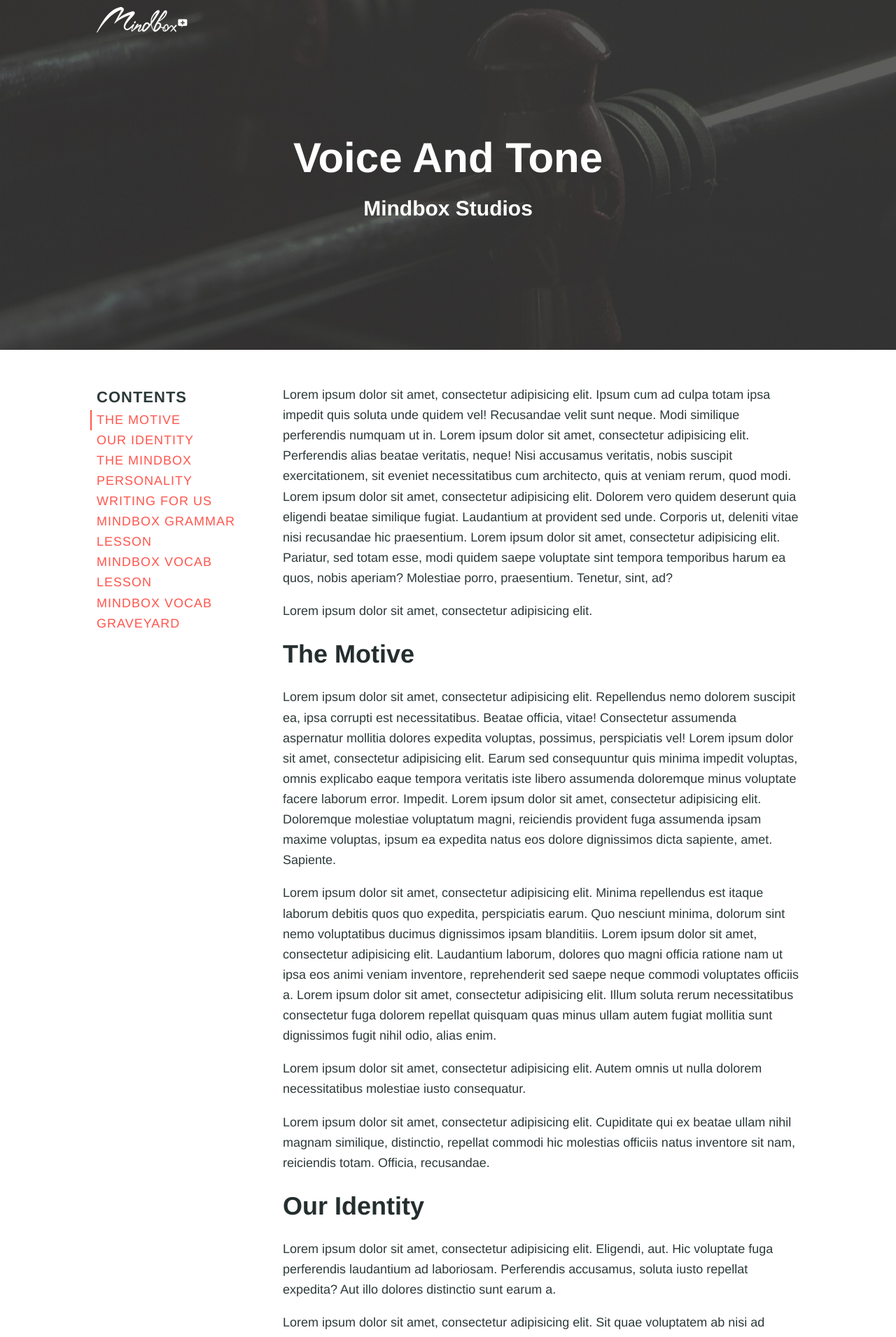
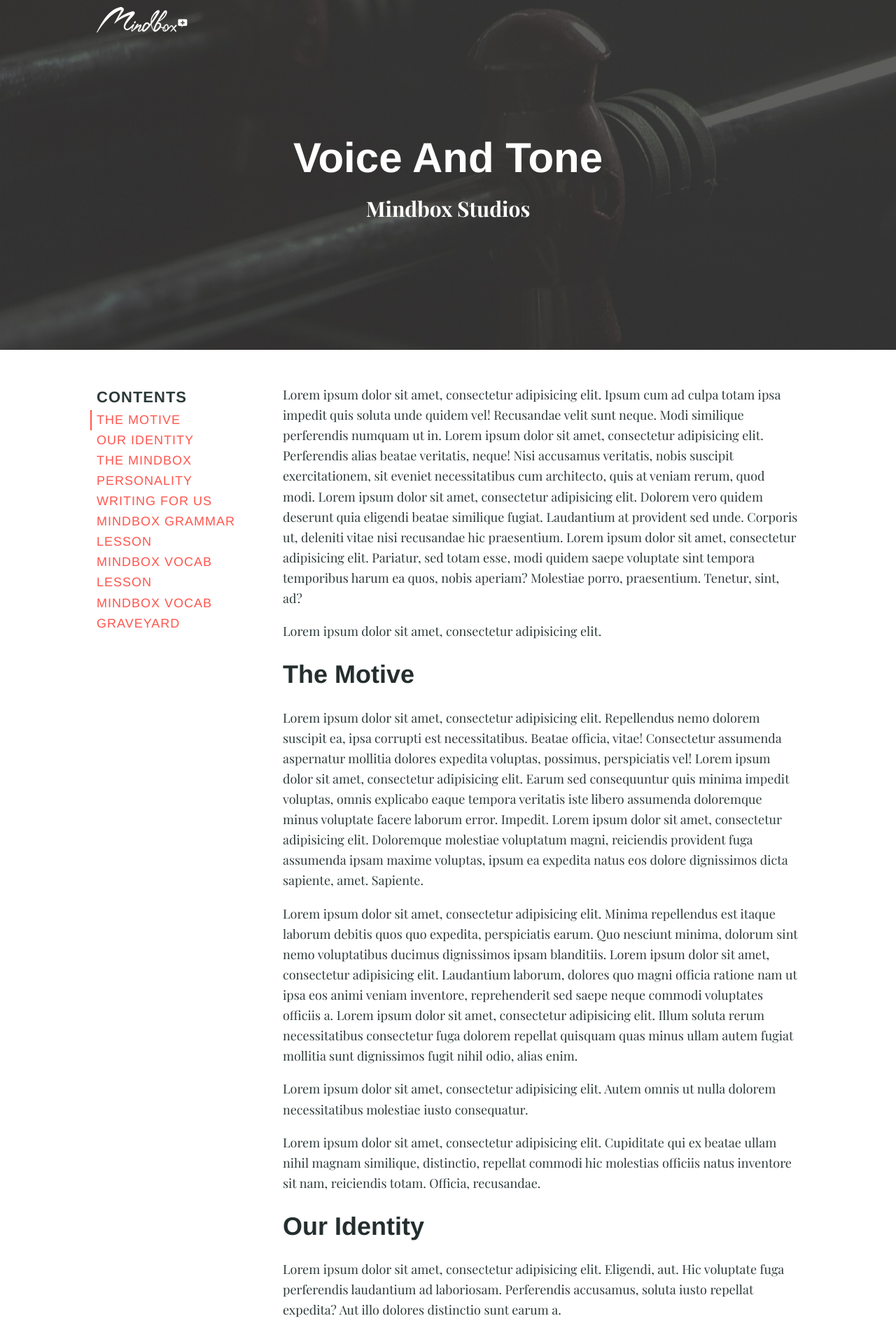
Before and after one commit to mindboxstudios/VoiceAndTone, a Jekyll site: the page built from index.md, in a window 1280 px wide. Shown: the top 1911 px of the page at 70% size. Built offline with Jekyll 4.4.1, drawn with Linux system fonts in a browser that asks for light colours; nearby versions of some CDN libraries; some web fonts are replaced.

Commit message:
Add 'playfair display' font

```diff
--- a/_includes/head.html
+++ b/_includes/head.html
@@ -16,5 +16,6 @@
     <script src="//use.typekit.net/xwo6trm.js"></script>
     <script>try{Typekit.load();}catch(e){}</script>
 
+    <link rel="stylesheet" href="//fonts.googleapis.com/css?family=Playfair+Display:400,700,400italic,700italic">
     <link rel="stylesheet" href="/css/main.css">
 </head>
```
